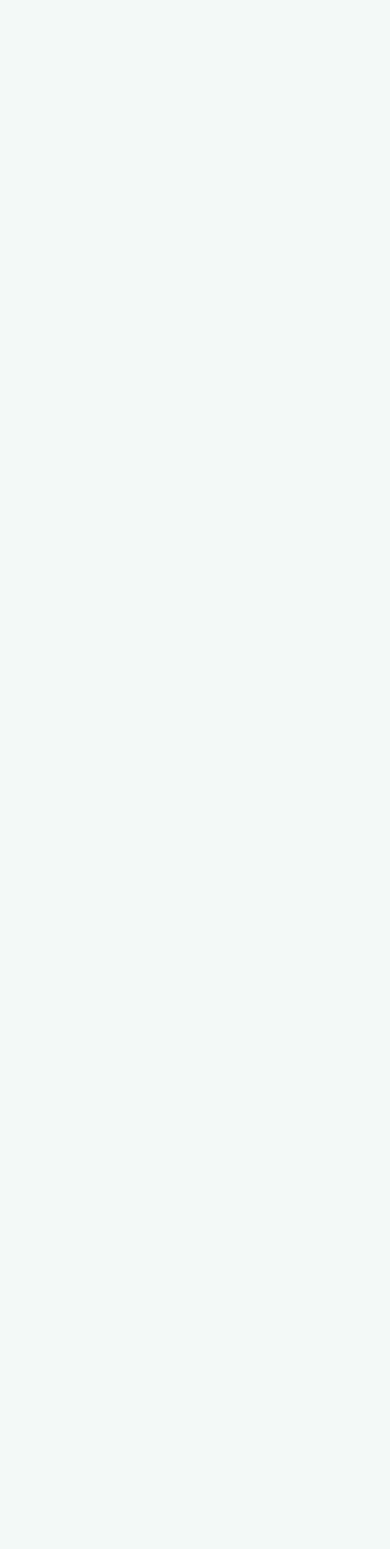
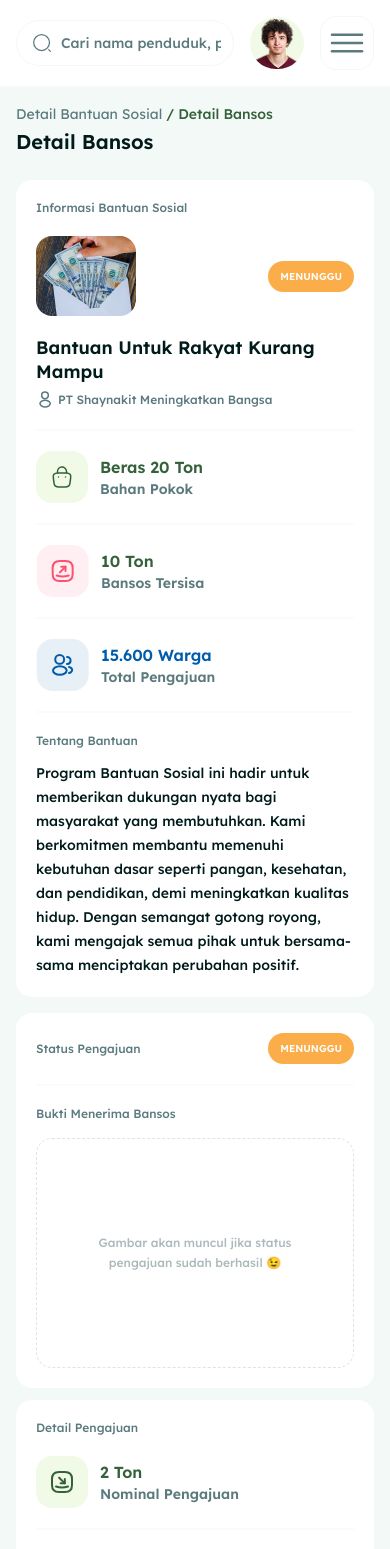
Before and after one commit to azzamdinabdillah/desakita-react-strapi, a React (Vite) app in the folder frontend/: page /head-family/social-donate/applicant-social-donate/details-applicant-social-donate in a window 390 px wide. Before the commit this address had no page. Shown: the top 1549 px of the page. Before the commit the page ends 844 px from the top, so only its background shows below. Built offline with nearby package versions, Linux system fonts and the light colour scheme.

Commit message:
feat: add details-applicant-social-donate page with responsive, fix: rename manage-social-donate to details-social-donate

```diff
--- a/frontend/src/main.tsx
+++ b/frontend/src/main.tsx
@@ -14,7 +14,6 @@ import "react-datepicker/dist/react-datepicker.css";
 import ListSocialDonate from "./pages/head-village/social-donate/list-social-donate/ListSocialDonate.tsx";
 import ListSocialDonateHeadFamily from "./pages/head-family/social-donate/list-social-donate/ListSocialDonate.tsx";
 import ManageSocialDonate from "./pages/head-village/social-donate/list-social-donate/resources/ManageSocialDonate.tsx";
-import ManageSocialDonateHeadFamily from "./pages/head-family/social-donate/list-social-donate/resources/ManageSocialDonate.tsx";
 import CreateSocialDonate from "./pages/head-village/social-donate/list-social-donate/resources/CreateSocialDonate.tsx";
 import ApplicantSocialDonate from "./pages/head-village/social-donate/applicant-social-donate/ApplicantSocialDonate.tsx";
 import ApplicantSocialDonateHeadFamily from "./pages/head-family/social-donate/applicant-social-donate/ApplicantSocialDonate.tsx";
@@ -31,6 +30,8 @@ import DashboardFamily from "./pages/head-family/dashboard/Dashboard.tsx";
 import FamilyMember from "./pages/head-family/family-member/FamilyMember.tsx";
 import ManageFamilyMember from "./pages/head-family/family-member/resources/ManageFamilyMember.tsx";
 import CreateFamilyMember from "./pages/head-family/family-member/resources/CreateFamilyMember.tsx";
+import DetailsSocialDonate from "./pages/head-family/social-donate/list-social-donate/DetailsSocialDonate.tsx";
+import DetailsApplicantSocialDonate from "./pages/head-family/social-donate/applicant-social-donate/DetailsApplicantSocialDonate.tsx";
 
 createRoot(document.getElementById("root")!).render(
   <StrictMode>
@@ -130,16 +131,16 @@ createRoot(document.getElementById("root")!).render(
             <Route path="list-social-donate">
               <Route index element={<ListSocialDonateHeadFamily />} />
               <Route
-                path="manage-social-donate"
-                element={<ManageSocialDonateHeadFamily />}
+                path="details-social-donate"
+                element={<DetailsSocialDonate />}
               />
             </Route>
 
             <Route path="applicant-social-donate">
               <Route index element={<ApplicantSocialDonateHeadFamily />} />
               <Route
-                path="manage-applicant-social-donate"
-                element={<ManageApplicantSocialDonate />}
+                path="details-applicant-social-donate"
+                element={<DetailsApplicantSocialDonate />}
               />
             </Route>
           </Route>
--- a/frontend/src/pages/head-family/social-donate/applicant-social-donate/ApplicantSocialDonate.tsx
+++ b/frontend/src/pages/head-family/social-donate/applicant-social-donate/ApplicantSocialDonate.tsx
@@ -65,6 +65,7 @@ export default function ApplicantSocialDonate() {
 
         <div className="overflow-x-auto w-full mt-1">
           <table className="border-separate border-spacing-y-[14px] table-auto w-full">
+            <tbody>
               {Array.from({ length: 5 }).map((_, index) => (
                 <tr key={index} className="bg-white w-full">
                   <td>
@@ -100,7 +101,13 @@ export default function ApplicantSocialDonate() {
                           }
                         />
 
+                        <Link
+                          to={
+                            "/head-family/social-donate/applicant-social-donate/details-applicant-social-donate"
+                          }
+                        >
                           <Button variant="black">Lihat Detail</Button>
+                        </Link>
                       </div>
 
                       <hr />
@@ -137,6 +144,7 @@ export default function ApplicantSocialDonate() {
                   </td>
                 </tr>
               ))}
+            </tbody>
           </table>
         </div>
 
--- /dev/null
+++ b/frontend/src/pages/head-family/social-donate/applicant-social-donate/DetailsApplicantSocialDonate.tsx
@@ -0,0 +1,147 @@
+import TitlePage from "../../../../components/TitlePage";
+import WrapperElement from "../../../../layouts/WrapperElement";
+import Title from "../../../../components/Title";
+import DashboardStatus from "../../../../components/DashboardStatus";
+import DetailsList from "../../../../components/DetailsList";
+
+export default function DetailsApplicantSocialDonate() {
+  return (
+    <div className="flex flex-col gap-6">
+      <TitlePage
+        title="Detail Bansos"
+        subTitle={
+          <div className="flex items-center gap-1 flex-wrap">
+            Detail Bantuan sosial
+            <span className="text-dark-green font-medium">/ Detail bansos</span>
+          </div>
+        }
+      />
+
+      <div className="grid grid-cols-1 md:grid-cols-8 gap-4 items-start">
+        <WrapperElement customClass="md:col-span-4 lg:col-span-5">
+          <Title
+            subTitle="Informasi Bantuan Sosial"
+            subTitleSizeVariant="small"
+          />
+
+          <div className="flex justify-between items-center">
+            <img
+              src="/images/bansos-1.png"
+              alt=""
+              className="w-[100px] h-[80px] lg:w-[120px] lg:h-[100px] rounded-2xl object-cover"
+            />
+            <DashboardStatus title="Menunggu" type="Menunggu" />
+          </div>
+
+          <div className="flex flex-col gap-1.5">
+            <h2 className="text-black font-semibold text-20 leading-6">
+              Bantuan Untuk Rakyat Kurang Mampu
+            </h2>
+            <div className="gap-1 flex items-center">
+              <img src="/icons/profile.svg" alt="" />
+              <p className="font-medium text-14 text-secondary-text-color">
+                PT Shaynakit Meningkatkan Bangsa
+              </p>
+            </div>
+          </div>
+
+          <hr />
+
+          <DetailsList
+            titleColor="text-dark-green"
+            icon="/icons/bag-2.svg"
+            title="Beras 20 Ton"
+            value="Bahan Pokok"
+          />
+
+          <hr />
+
+          <DetailsList
+            titleColor="text-dark-green"
+            icon="/icons/send-square-2.svg"
+            title="10 Ton"
+            value="Bansos Tersisa"
+          />
+
+          <hr />
+
+          <DetailsList
+            icon="/icons/profile-2user-blue-bg.svg"
+            titleColor="text-blue"
+            title="15.600 Warga"
+            value="Total Pengajuan"
+          />
+
+          <hr />
+
+          <div className="flex gap-3 flex-col">
+            <Title subTitle="Tentang Bantuan" subTitleSizeVariant="small" />
+            <p className="text-16 text-black font-medium leading-6 lg:leading-[32px]">
+              Program Bantuan Sosial ini hadir untuk memberikan dukungan nyata
+              bagi masyarakat yang membutuhkan. Kami berkomitmen membantu
+              memenuhi kebutuhan dasar seperti pangan, kesehatan, dan
+              pendidikan, demi meningkatkan kualitas hidup. Dengan semangat
+              gotong royong, kami mengajak semua pihak untuk bersama-sama
+              menciptakan perubahan positif.
+            </p>
+          </div>
+        </WrapperElement>
+
+        <div className="md:col-span-4 lg:col-span-3 flex flex-col gap-3">
+          <WrapperElement customClass="">
+            <div className="top flex justify-between items-center">
+              <Title subTitle="Status Pengajuan" subTitleSizeVariant="small" />
+              <DashboardStatus title="Menunggu" type="Menunggu" />
+            </div>
+
+            <hr />
+
+            <div className="flex gap-4 flex-col">
+              <Title
+                subTitle="Bukti Menerima Bansos"
+                subTitleSizeVariant="small"
+              />
+              <div className="border border-dashed border-[#DDE5E1] h-[230px] flex justify-center items-center rounded-2xl">
+                <p className="text-xs text-[#ACB9BB] font-medium leading-5 text-center">
+                  Gambar akan muncul jika status <br />
+                  pengajuan sudah berhasil 😉{" "}
+                </p>
+              </div>
+            </div>
+          </WrapperElement>
+
+          <WrapperElement>
+            <Title subTitle="Detail Pengajuan" subTitleSizeVariant="small" />
+
+            <DetailsList
+              titleColor="text-dark-green"
+              icon="/icons/receive-square-2.svg"
+              title="2 Ton"
+              value="Nominal Pengajuan"
+            />
+
+            <hr />
+
+            <DetailsList
+              titleColor="text-black"
+              icon="/icons/calendar-2-bg-square.svg"
+              title="Tue, 09 Jan 2025"
+              value="Tanggal Pengajuan"
+            />
+
+            <hr />
+
+            <div className="flex gap-3 flex-col">
+              <Title subTitle="Pesan Pengajuan:" subTitleSizeVariant="small" />
+              <p className="text-16 text-black font-medium leading-6 lg:leading-[32px]">
+                “Saya akan menggunakan dana tersebut untuk kebutuhan membeli
+                beras dan bahan pokok lainnya yang akan dikonsumsi oleh saya dan
+                keluarga saya.”
+              </p>
+            </div>
+          </WrapperElement>
+        </div>
+      </div>
+    </div>
+  );
+}
--- a/frontend/src/pages/head-family/social-donate/list-social-donate/ListSocialDonate.tsx
+++ b/frontend/src/pages/head-family/social-donate/list-social-donate/ListSocialDonate.tsx
@@ -91,7 +91,7 @@ export default function ListSocialDonate() {
 
                         <Link
                           to={
-                            "/head-family/social-donate/list-social-donate/manage-social-donate"
+                            "/head-family/social-donate/list-social-donate/details-social-donate"
                           }
                         >
                           <Button variant="black">Lihat Detail</Button>
```
Also changed, not shown: frontend/src/pages/head-family/social-donate/list-social-donate/DetailsSocialDonate.tsx (renamed from frontend/src/pages/head-family/social-donate/list-social-donate/resources/ManageSocialDonate.tsx, +15 -11 lines), frontend/public/images/dummy-bansos-prove.png (added). Lines whose indentation alone changed are shown as unchanged.
